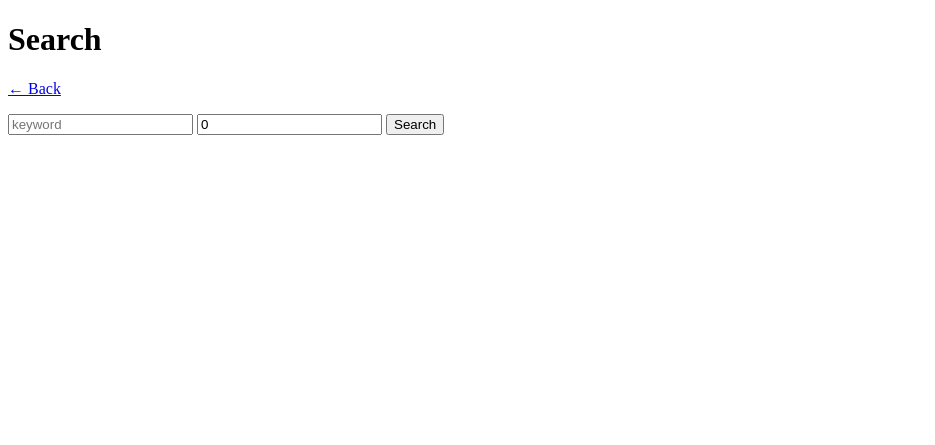
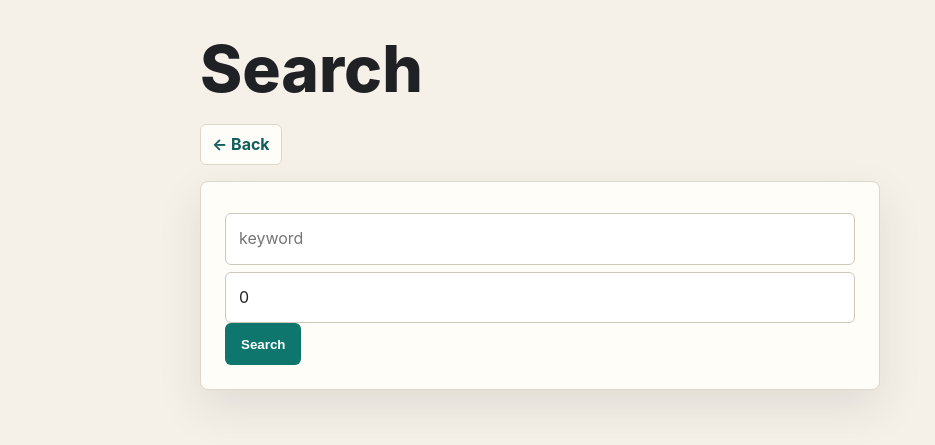
Before and after one commit to Strata183/Final-Project-Derek, a PHP site: page /search.php in a window 1280 px wide. Shown: the top 445 px of the page, without its empty margins (0-935 px from the left). Run offline with PHP 8.4, Linux system fonts and the light colour scheme; a stand-in replaces the project's code that opens the database connection.

Commit message:
added cool css

```diff
--- a/get_posts.html
+++ b/get_posts.html
@@ -2,6 +2,7 @@
 <html>
 <head>
     <title>View All Posts</title>
+    <link rel="stylesheet" href="styles.css">
 </head>
 <body>
     <h1>All Blog Posts</h1>
--- a/get_posts.php
+++ b/get_posts.php
@@ -11,7 +11,7 @@ $sql = "
 $result = $conn->query($sql);
 ?>
 <!doctype html>
-<html><head><meta charset="utf-8"><title>All Posts</title></head>
+<html><head><meta charset="utf-8"><title>All Posts</title><link rel="stylesheet" href="styles.css"></head>
 <body>
 <h1>All Posts</h1>
 <p><a href="index.php">Back</a></p>
--- a/index.html
+++ b/index.html
@@ -4,6 +4,7 @@
   <meta charset="utf-8">
   <meta http-equiv="refresh" content="0; url=index.php">
   <title>Blog</title>
+  <link rel="stylesheet" href="styles.css">
 </head>
 <body>
   <p><a href="index.php">Open the blog</a></p>
--- a/index.php
+++ b/index.php
@@ -1,7 +1,4 @@
 <?php
-ini_set('display_errors', '1');
-error_reporting(E_ALL);
-
 require_once __DIR__ . '/db_connect.php';
 require_once __DIR__ . '/helpers.php';
 require_once __DIR__ . '/auth.php';
@@ -28,7 +25,7 @@ try {
 }
 ?>
 <!doctype html>
-<html><head><meta charset="utf-8"><title>Blog</title></head>
+<html><head><meta charset="utf-8"><title>Blog</title><link rel="stylesheet" href="styles.css"></head>
 <body>
 <h1>Blog</h1>
 
--- a/insert_post.html
+++ b/insert_post.html
@@ -4,6 +4,7 @@
     <meta charset="utf-8">
     <meta http-equiv="refresh" content="0; url=new_post.php">
     <title>Add New Post</title>
+    <link rel="stylesheet" href="styles.css">
 </head>
 <body>
     <p><a href="new_post.php">Open new post</a></p>
--- a/insert_post.php
+++ b/insert_post.php
@@ -38,7 +38,7 @@ if (!$errors) {
 }
 ?>
 <!doctype html>
-<html><head><meta charset="utf-8"><title>New Post - Error</title></head>
+<html><head><meta charset="utf-8"><title>New Post - Error</title><link rel="stylesheet" href="styles.css"></head>
 <body>
 <h1>New Post</h1>
 <ul><?php foreach ($errors as $er): ?><li><?= e($er) ?></li><?php endforeach; ?></ul>
--- a/login.html
+++ b/login.html
@@ -4,6 +4,7 @@
   <meta charset="utf-8">
   <meta http-equiv="refresh" content="0; url=login.php">
   <title>Login</title>
+  <link rel="stylesheet" href="styles.css">
 </head>
 <body>
 <p><a href="login.php">Open login</a></p>
--- a/login.php
+++ b/login.php
@@ -31,7 +31,7 @@ if ($_SERVER['REQUEST_METHOD'] === 'POST') {
 }
 ?>
 <!doctype html>
-<html><head><meta charset="utf-8"><title>Login</title></head>
+<html><head><meta charset="utf-8"><title>Login</title><link rel="stylesheet" href="styles.css"></head>
 <body>
 <h1>Login</h1>
 
--- a/new_post.html
+++ b/new_post.html
@@ -4,6 +4,7 @@
   <meta charset="utf-8">
   <meta http-equiv="refresh" content="0; url=new_post.php">
   <title>New Post</title>
+  <link rel="stylesheet" href="styles.css">
 </head>
 <body>
   <p><a href="new_post.php">Open new post</a></p>
--- a/new_post.php
+++ b/new_post.php
@@ -11,7 +11,7 @@ $stmt->execute();
 $cats = stmt_fetch_all($stmt);
 ?>
 <!doctype html>
-<html><head><meta charset="utf-8"><title>New Post</title></head>
+<html><head><meta charset="utf-8"><title>New Post</title><link rel="stylesheet" href="styles.css"></head>
 <body>
 <h1>New Post</h1>
 
--- a/post.php
+++ b/post.php
@@ -46,7 +46,7 @@ $stmt3->execute();
 $comments = stmt_fetch_all($stmt3);
 ?>
 <!doctype html>
-<html><head><meta charset="utf-8"><title><?= e($post['Title']) ?></title></head>
+<html><head><meta charset="utf-8"><title><?= e($post['Title']) ?></title><link rel="stylesheet" href="styles.css"></head>
 <body>
 <p><a href="index.php">← Back</a></p>
 
--- a/post_search.html
+++ b/post_search.html
@@ -2,6 +2,7 @@
 <html>
 <head>
     <title>Search Posts</title>
+    <link rel="stylesheet" href="styles.css">
 </head>
 <body>
     <h1>Search Blog Posts</h1>
--- a/post_search.php
+++ b/post_search.php
@@ -21,7 +21,7 @@ if ($keyword !== '') {
 }
 ?>
 <!doctype html>
-<html><head><meta charset="utf-8"><title>Search Posts</title></head>
+<html><head><meta charset="utf-8"><title>Search Posts</title><link rel="stylesheet" href="styles.css"></head>
 <body>
 <h1>Search Posts</h1>
 <p><a href="post_search.html">Back</a></p>
--- a/register.html
+++ b/register.html
@@ -4,6 +4,7 @@
   <meta charset="utf-8">
   <meta http-equiv="refresh" content="0; url=register.php">
   <title>Register</title>
+  <link rel="stylesheet" href="styles.css">
 </head>
 <body>
 <p><a href="register.php">Open registration</a></p>
--- a/Archive/register.php
+++ b/register.php
@@ -41,7 +41,7 @@ if ($_SERVER['REQUEST_METHOD'] === 'POST') {
 }
 ?>
 <!doctype html>
-<html><head><meta charset="utf-8"><title>Register</title></head>
+<html><head><meta charset="utf-8"><title>Register</title><link rel="stylesheet" href="styles.css"></head>
 <body>
 <h1>Register</h1>
 
@@ -57,5 +57,5 @@ if ($_SERVER['REQUEST_METHOD'] === 'POST') {
   <button type="submit">Create account</button>
 </form>
 
-<p><a href="login.html">Login</a></p>
+<p><a href="login.php">Login</a></p>
 </body></html>
--- a/search.html
+++ b/search.html
@@ -1,6 +1,6 @@
 <!doctype html>
 <html>
-<head><meta charset="utf-8"><title>Search</title></head>
+<head><meta charset="utf-8"><title>Search</title><link rel="stylesheet" href="styles.css"></head>
 <body>
 <h1>Search</h1>
 <form method="get" action="search.php">
--- a/search.php
+++ b/search.php
@@ -47,7 +47,7 @@ if ($q !== '' || $CategoryID > 0) {
 }
 ?>
 <!doctype html>
-<html><head><meta charset="utf-8"><title>Search</title></head>
+<html><head><meta charset="utf-8"><title>Search</title><link rel="stylesheet" href="styles.css"></head>
 <body>
 <h1>Search</h1>
 <p><a href="index.php">← Back</a></p>
--- /dev/null
+++ b/styles.css
@@ -0,0 +1,227 @@
+:root {
+  --bg: #f6f1e8;
+  --surface: #fffdf8;
+  --surface-strong: #ffffff;
+  --ink: #202124;
+  --muted: #667085;
+  --line: #ded6c8;
+  --accent: #0f766e;
+  --accent-dark: #115e59;
+  --accent-warm: #c2410c;
+  --shadow: 0 18px 45px rgba(32, 33, 36, 0.1);
+}
+
+* {
+  box-sizing: border-box;
+}
+
+html {
+  color-scheme: light;
+}
+
+body {
+  max-width: 920px;
+  margin: 0 auto;
+  padding: 32px 20px 56px;
+  background: var(--bg);
+  color: var(--ink);
+  font-family: Inter, ui-sans-serif, system-ui, -apple-system, BlinkMacSystemFont, "Segoe UI", sans-serif;
+  font-size: 16px;
+  line-height: 1.6;
+}
+
+h1,
+h2,
+h3 {
+  line-height: 1.15;
+  letter-spacing: 0;
+}
+
+h1 {
+  margin: 0 0 18px;
+  font-size: 4rem;
+  font-weight: 850;
+}
+
+h2 {
+  margin: 0 0 8px;
+  font-size: 1.55rem;
+}
+
+h3 {
+  margin-top: 28px;
+  font-size: 1.1rem;
+}
+
+a {
+  color: var(--accent-dark);
+  font-weight: 700;
+  text-decoration: none;
+}
+
+a:hover {
+  color: var(--accent-warm);
+  text-decoration: underline;
+  text-underline-offset: 4px;
+}
+
+nav {
+  display: flex;
+  flex-wrap: wrap;
+  align-items: center;
+  gap: 8px 12px;
+  margin: 0 0 28px;
+  padding: 14px 16px;
+  border: 1px solid var(--line);
+  border-radius: 8px;
+  background: rgba(255, 253, 248, 0.82);
+  box-shadow: 0 8px 25px rgba(32, 33, 36, 0.06);
+}
+
+nav a {
+  display: inline-flex;
+  min-height: 36px;
+  align-items: center;
+  padding: 6px 10px;
+  border-radius: 6px;
+}
+
+nav a:hover {
+  background: #e6f4f1;
+  text-decoration: none;
+}
+
+hr {
+  height: 1px;
+  margin: 26px 0;
+  border: 0;
+  background: var(--line);
+}
+
+article,
+form,
+body > div,
+body > ul {
+  border: 1px solid var(--line);
+  border-radius: 8px;
+  background: var(--surface);
+  box-shadow: var(--shadow);
+}
+
+article {
+  margin: 18px 0;
+  padding: 24px;
+}
+
+article p {
+  margin-bottom: 0;
+}
+
+small {
+  display: inline-block;
+  color: var(--muted);
+  font-weight: 650;
+}
+
+form {
+  max-width: 680px;
+  padding: 24px;
+}
+
+label {
+  display: block;
+  margin-bottom: 16px;
+  color: #344054;
+  font-weight: 750;
+}
+
+input,
+select,
+textarea {
+  width: 100%;
+  margin-top: 7px;
+  padding: 12px 13px;
+  border: 1px solid #cfc7bb;
+  border-radius: 6px;
+  background: var(--surface-strong);
+  color: var(--ink);
+  font: inherit;
+}
+
+textarea {
+  min-height: 150px;
+  resize: vertical;
+}
+
+input:focus,
+select:focus,
+textarea:focus {
+  border-color: var(--accent);
+  outline: 3px solid rgba(15, 118, 110, 0.18);
+}
+
+button,
+input[type="submit"] {
+  width: auto;
+  min-height: 42px;
+  padding: 10px 16px;
+  border: 0;
+  border-radius: 6px;
+  background: var(--accent);
+  color: #ffffff;
+  cursor: pointer;
+  font-weight: 850;
+}
+
+button:hover,
+input[type="submit"]:hover {
+  background: var(--accent-dark);
+}
+
+ul {
+  padding: 18px 22px 18px 42px;
+}
+
+li + li {
+  margin-top: 10px;
+}
+
+body > p {
+  color: var(--muted);
+}
+
+body > p:first-child a,
+form + p a,
+h1 + p a {
+  display: inline-flex;
+  min-height: 38px;
+  align-items: center;
+  padding: 7px 11px;
+  border: 1px solid var(--line);
+  border-radius: 6px;
+  background: var(--surface);
+}
+
+body > div {
+  margin: 16px 0;
+  padding: 18px 20px;
+}
+
+body > div strong {
+  color: var(--accent-dark);
+}
+
+@media (max-width: 640px) {
+  body {
+    padding: 22px 14px 42px;
+  }
+
+  h1 {
+    font-size: 2.35rem;
+  }
+
+  article,
+  form {
+    padding: 18px;
+  }
+}
```
